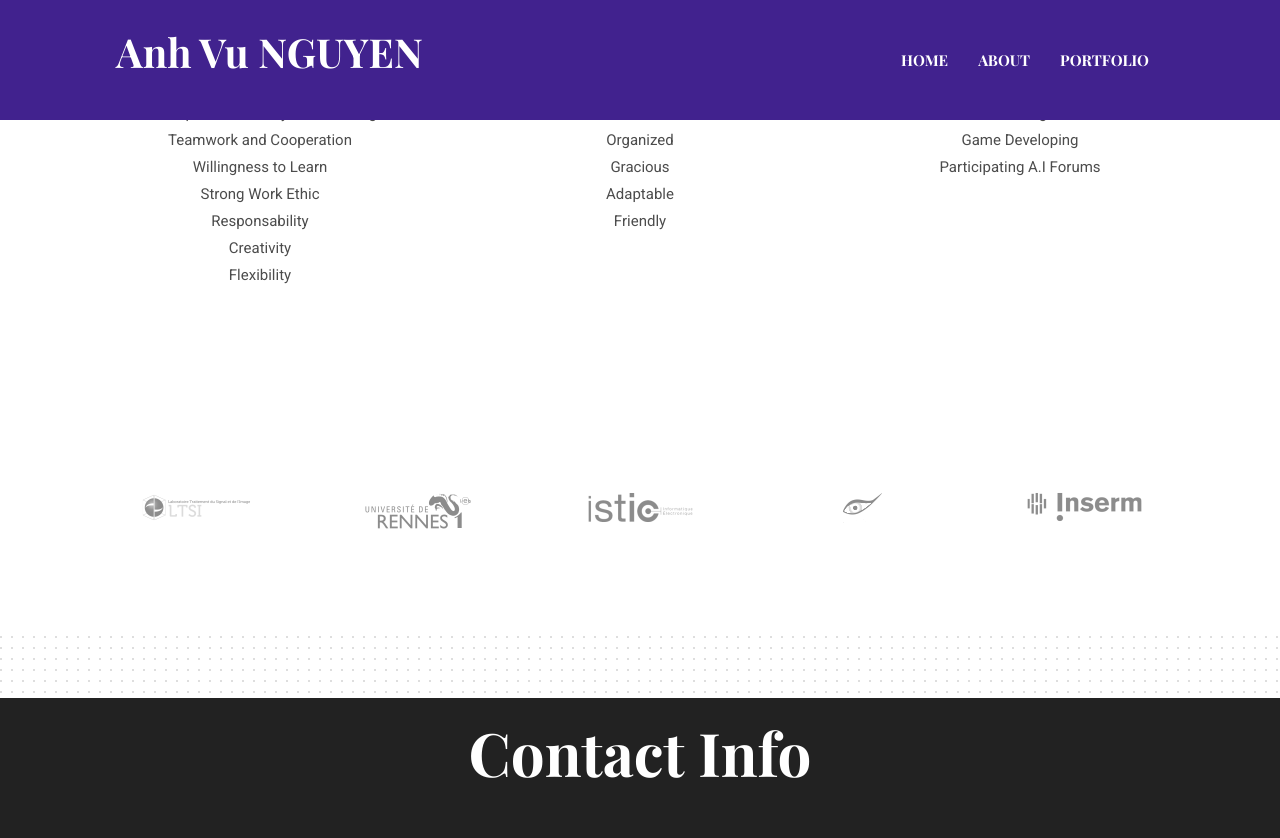
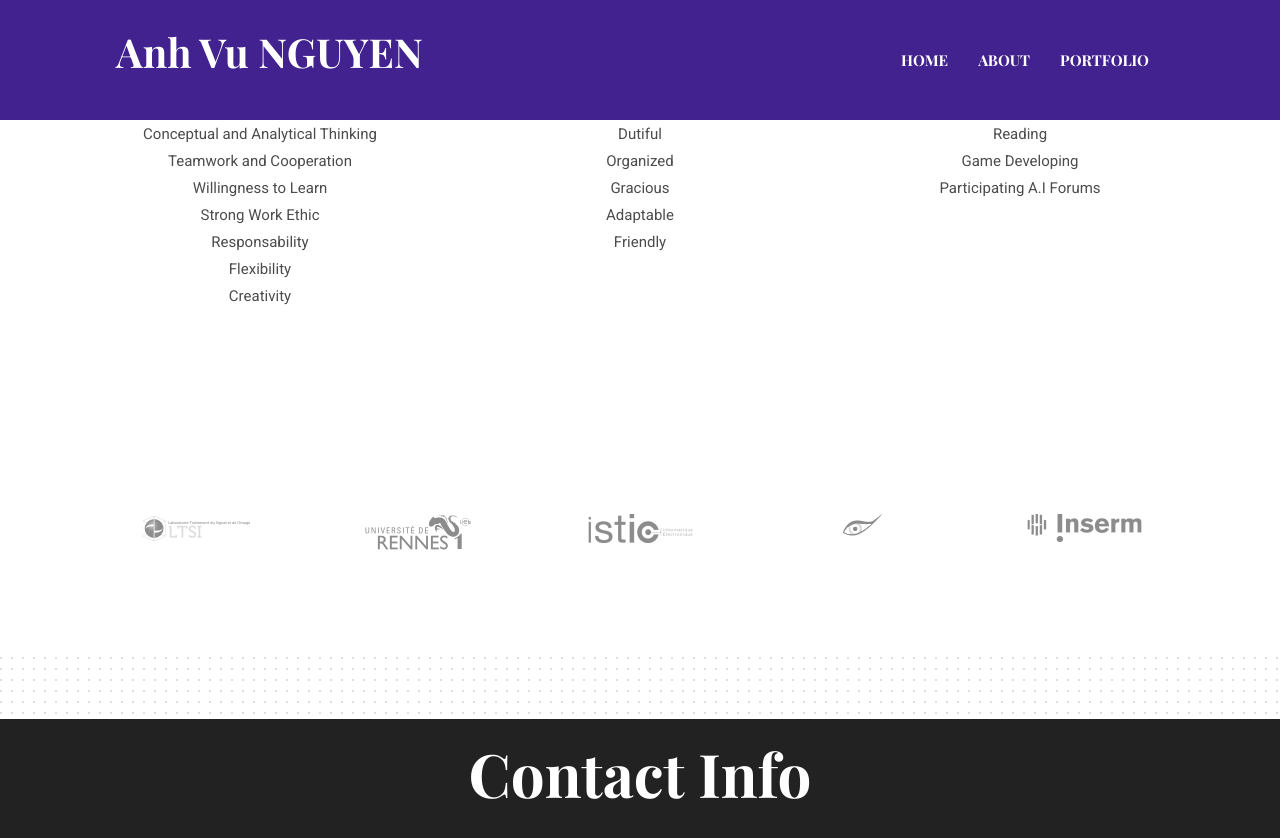
Before and after one commit to anh-vunguyen/anh-vunguyen.github.io, a Jekyll site: the page built from _pages/about.md, in a window 1280 px wide and 900 px high, scrolled down 1225 px. Shown: the top 838 px of the window. Built offline with Jekyll 4.4.1, drawn with Linux system fonts in a browser that asks for light colours.

Commit message:
corrected

```diff
--- a/_data/settings.yml
+++ b/_data/settings.yml
@@ -61,7 +61,7 @@ blurb-btn-name: know more
 work-process:
   - title : "Competencies"
     icon : "assets/images/icons/competence.png"
-    content : "Complex Problem Solving<br>Conceptual and Analytical Thinking<br>Teamwork and Cooperation<br>Willingness to Learn<br>Strong Work Ethic<br>Responsability<br>Creativity<br>Flexibility<br>"
+    content : "Complex Problem Solving<br>Conceptual and Analytical Thinking<br>Teamwork and Cooperation<br>Willingness to Learn<br>Strong Work Ethic<br>Responsability<br>Flexibility<br>Creativity<br>"
 
   - title : "Personality"
     icon : "assets/images/icons/personality.png"
--- a/_pages/about.md
+++ b/_pages/about.md
@@ -12,6 +12,7 @@ Advanced analytics, state-of-the-art Machine Learning algorithms, powerful quant
 Always in my mind, Data Science is a team sport and we share our journey toward our goals together. Through collaboration not only between members of the Data Science team but also with other departments, accurate data-driven strategies can be made and fruitful results can be yielded for our organization.
 <br>Let us go forward together.
 <br>Thank you for being here!
+<br>
 <br>Email: <a href="anhvunguyen.contact@gmail.com">anhvunguyen.contact@gmail.com</a>
 <br>LinkedIn: <a href="https://www.linkedin.com/in/anh-vu-nguyen-56102a1b2/">https://www.linkedin.com/in/anh-vu-nguyen-56102a1b2/</a>
 <br>Github: <a href="https://github.com/anh-vunguyen">https://github.com/anh-vunguyen</a>
```
